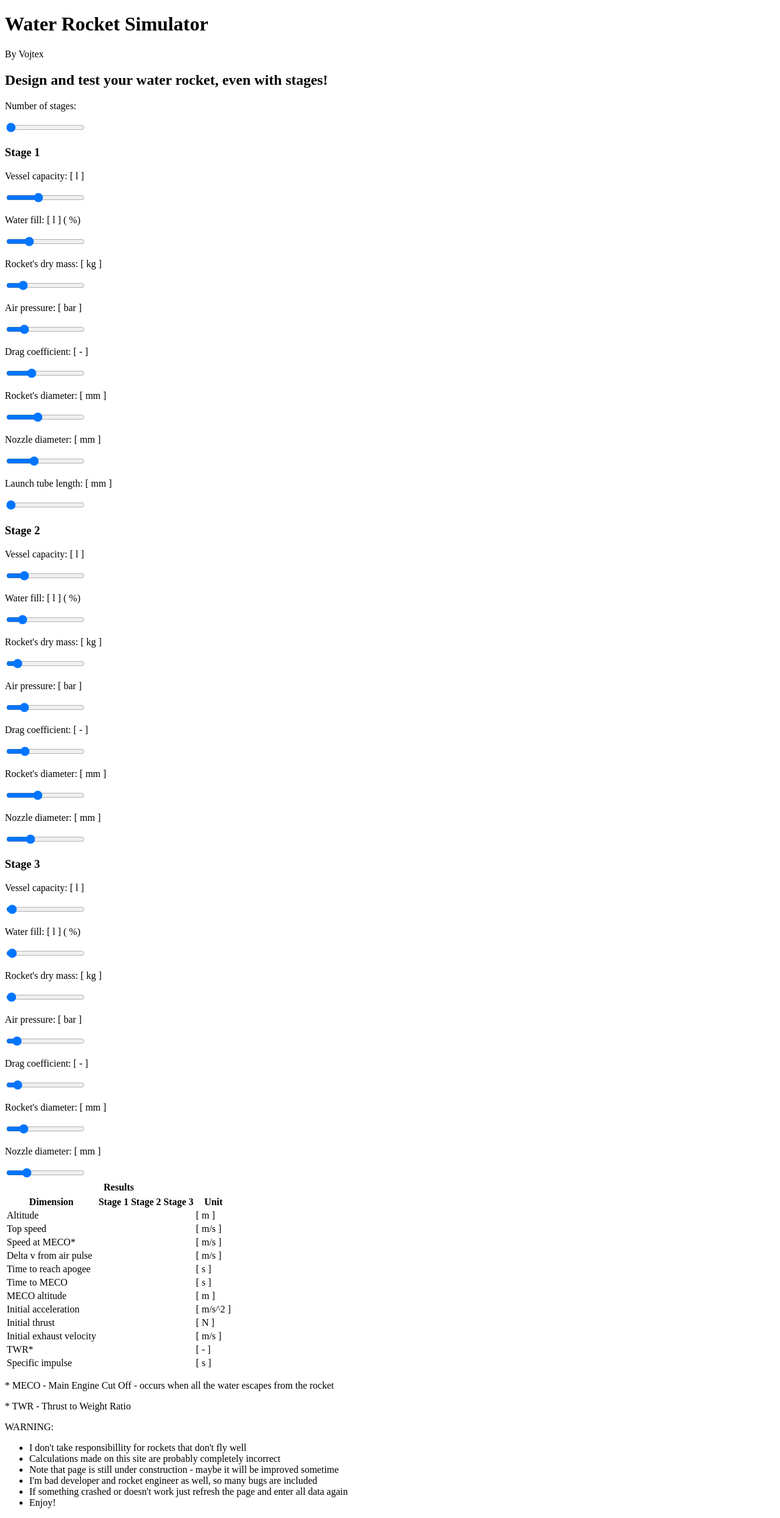
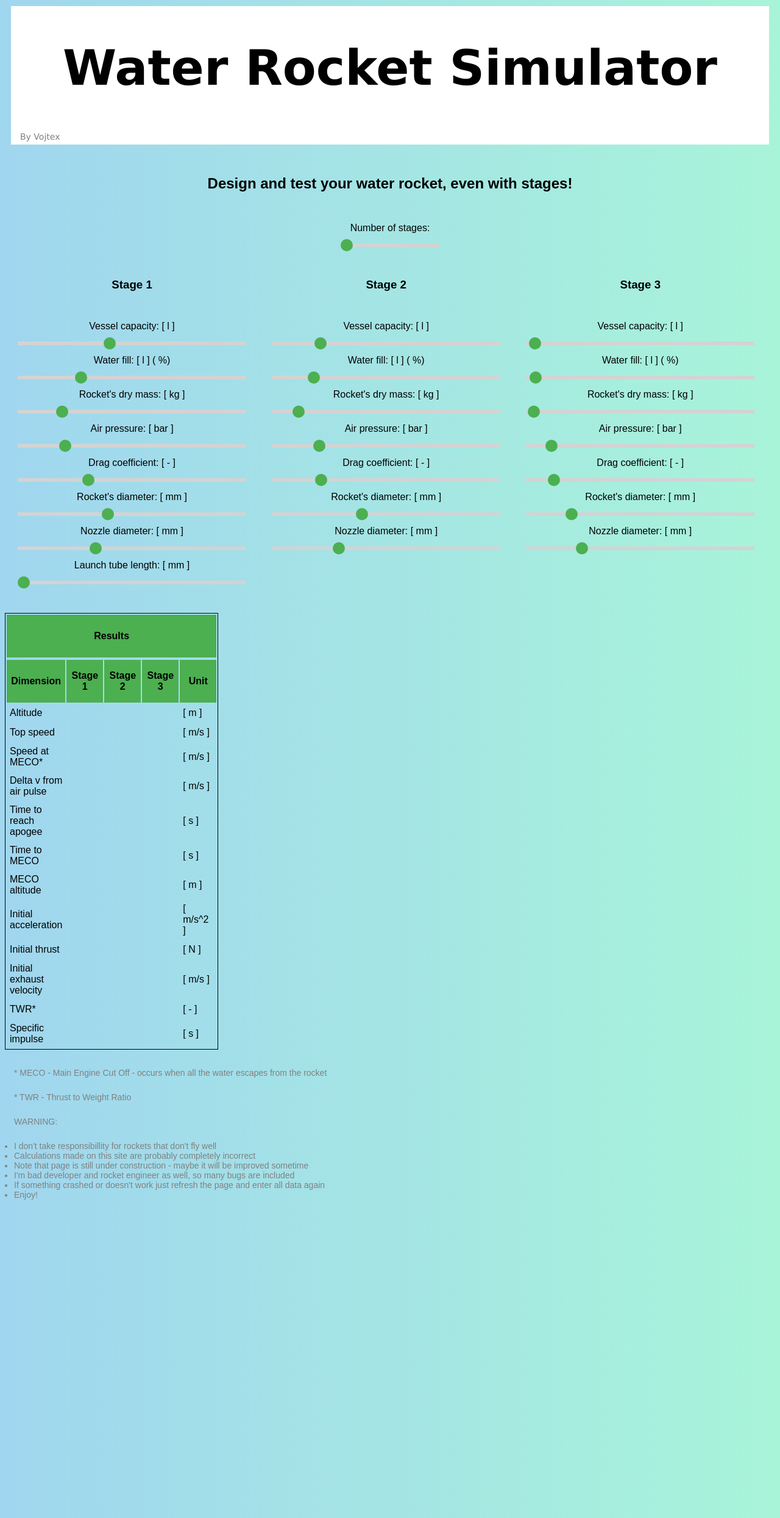
Before and after one commit to waterrocketsimulator/waterrocketsimulator.github.io, a Jekyll site: the page index.html, which Jekyll copies as it is, in a window 1280 px wide. Shown: the whole page at 61% size. Built offline with Jekyll 4.4.1, drawn with Linux system fonts in a browser that asks for light colours.

Commit message:
Update index.html

```diff
--- a/index.html
+++ b/index.html
@@ -2,7 +2,7 @@
 <html>
 <head>
 	<title>Water Rocket Simulator</title>
-	<link href="./stylesheet.css" rel="stylesheet" type="text/css"/>
+	<link href="./css/stylesheet.css" rel="stylesheet" type="text/css"/>
 </head>
 <body>
 
```
